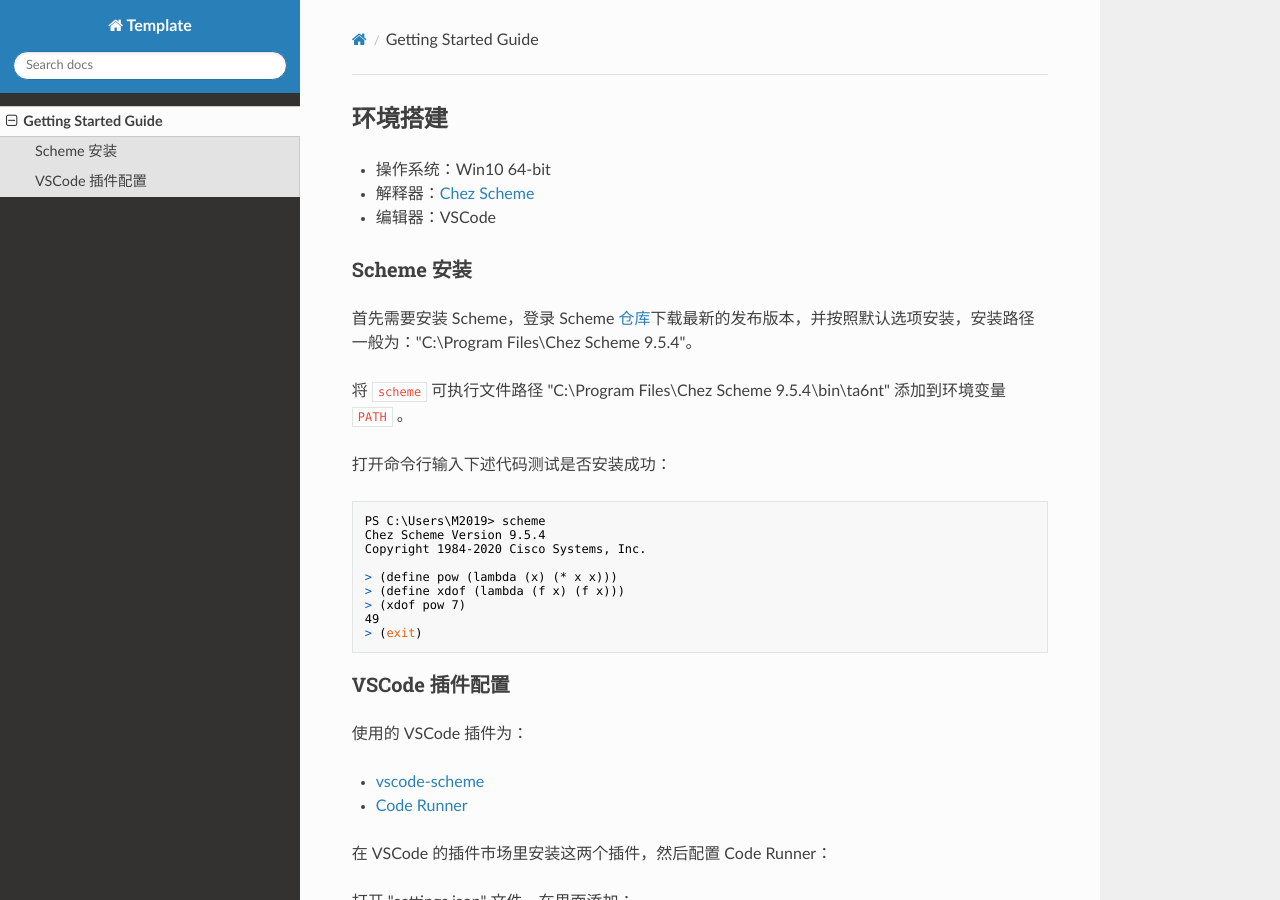
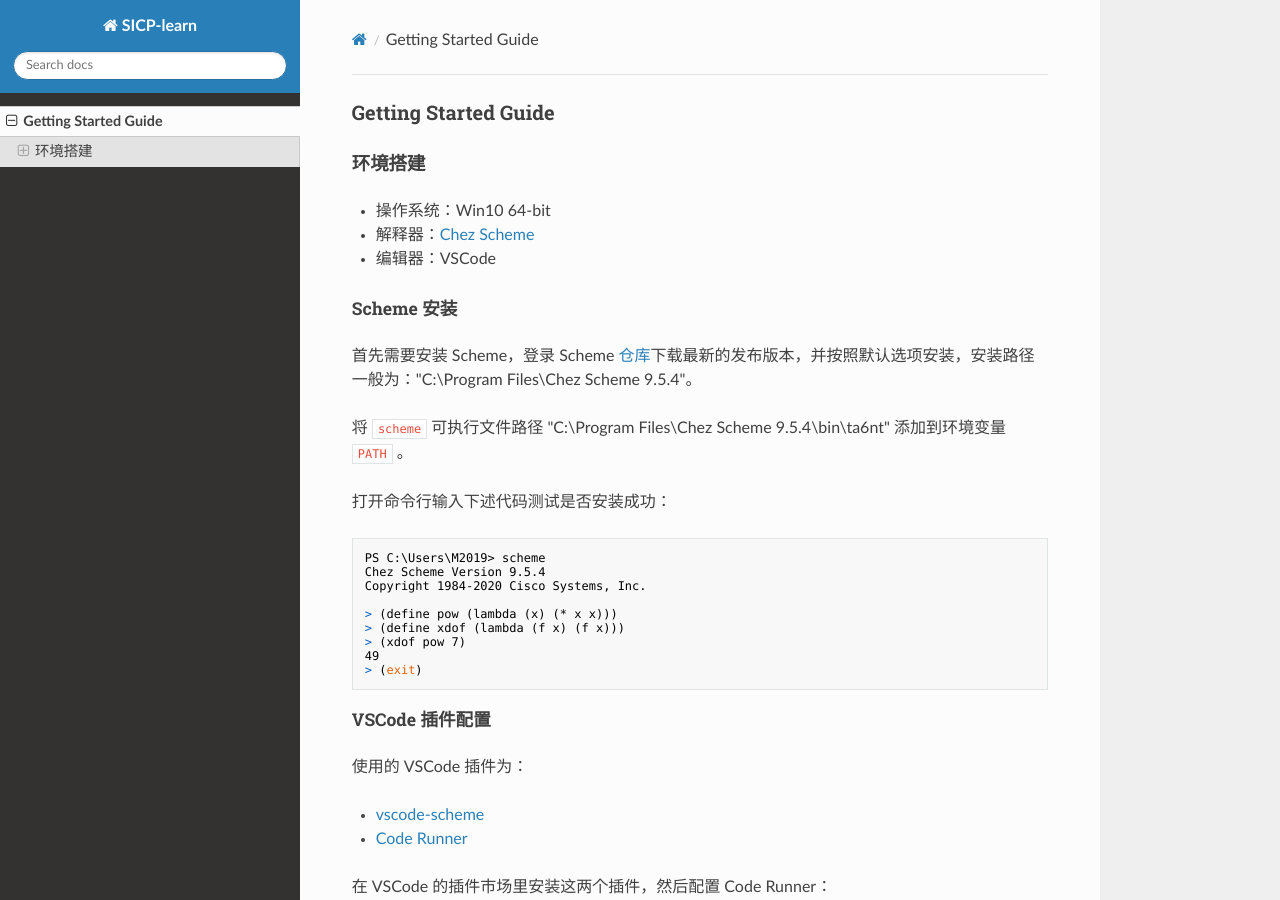
Before and after one commit to Jackistang/SICP-learn, an MkDocs documentation site: the page built from docs/index.md, in a window 1280 px wide and 900 px high. Built offline with MkDocs 1.6.1, drawn with Linux system fonts in a browser that asks for light colours; nearby versions of some CDN libraries.

Commit message:
docs: Update getting started guide format.

```diff
--- a/docs/index.md
+++ b/docs/index.md
@@ -1,3 +1,5 @@
+# Getting Started Guide
+
 ## 环境搭建
 
 - 操作系统：Win10 64-bit
--- a/mkdocs.yml
+++ b/mkdocs.yml
@@ -1,6 +1,6 @@
 
 # 站点名
-site_name: Template
+site_name: SICP-learn
 
 # 主题
 theme: readthedocs
@@ -11,3 +11,4 @@ nav:
 markdown_extensions:
   - toc:
       permalink: "#"
+      baselevel: 3
```
